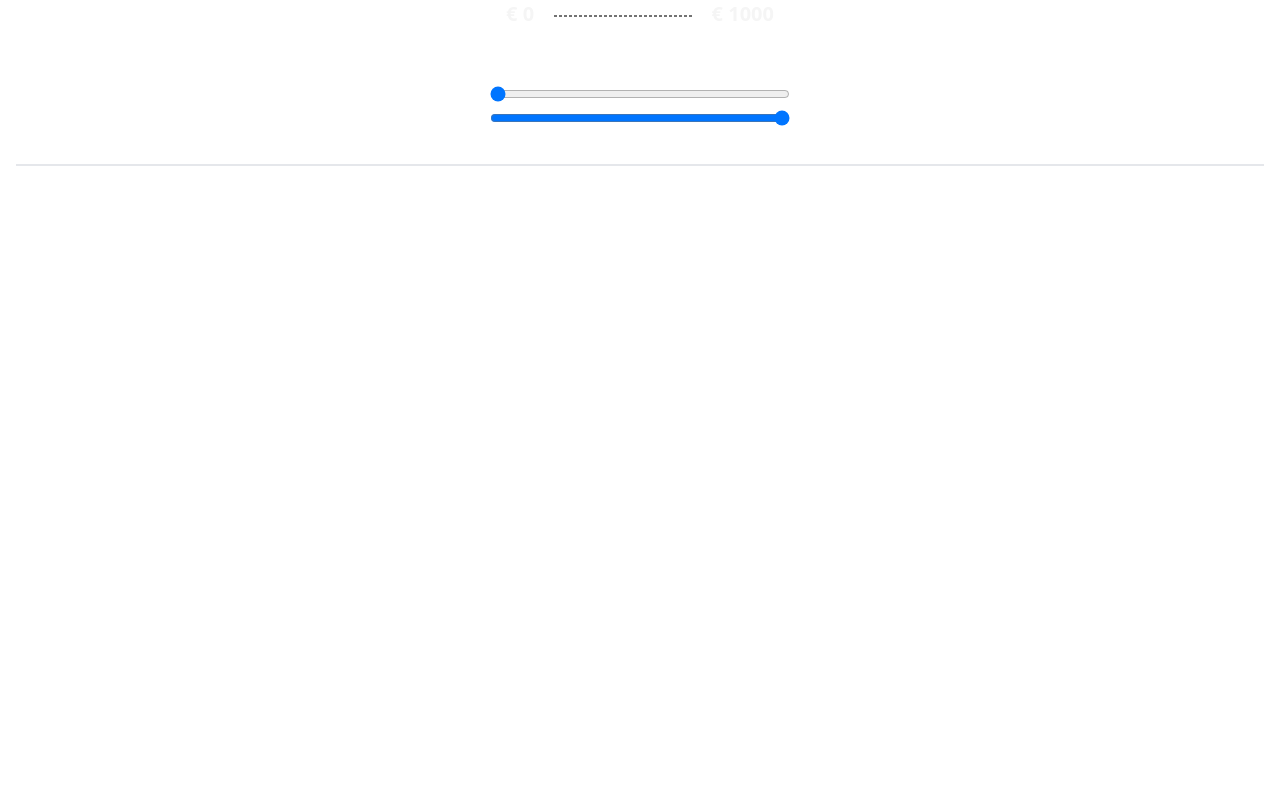
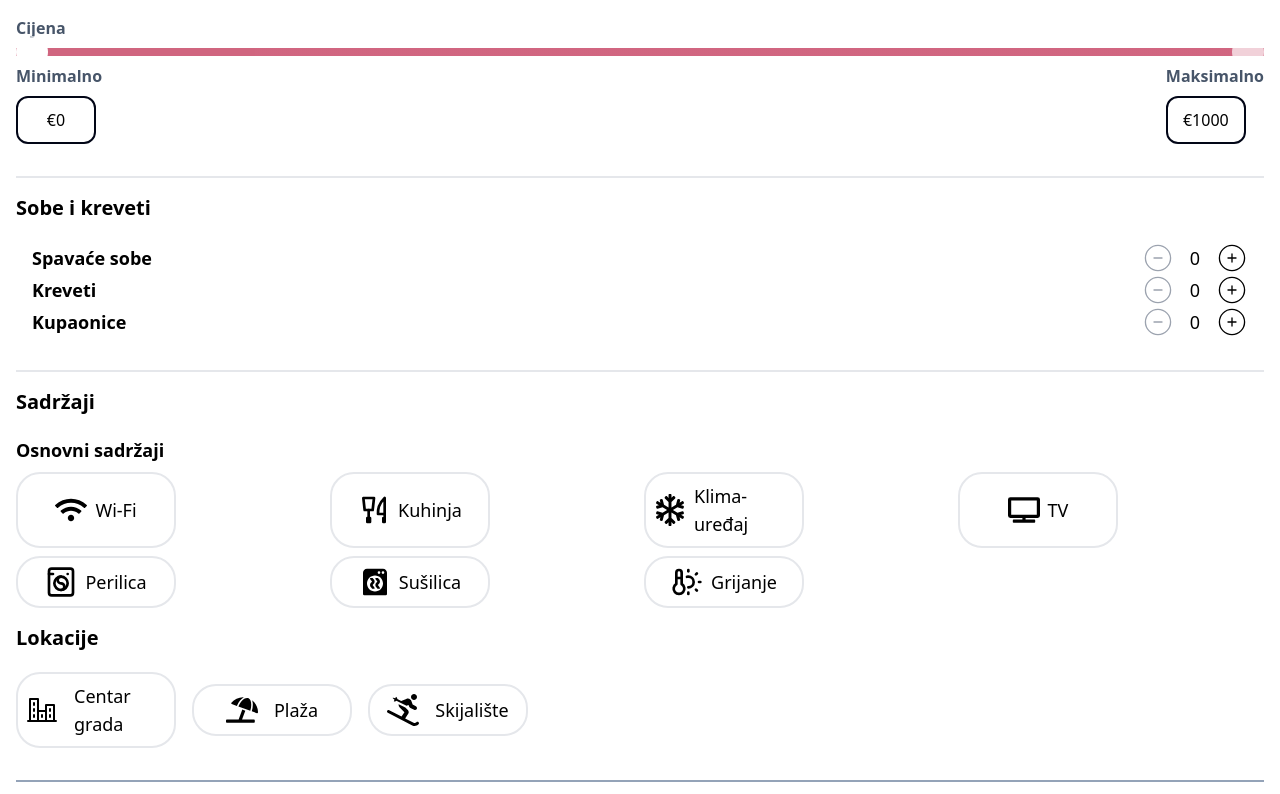
Before and after one commit to raguzf91/projekt-frontend, a React (Vite) app: page / in a window 1280 px wide. Shown: the part 326-1120 px from the top of the page. Before the commit the page ends 800 px from the top, so only its background shows below. Built offline with nearby package versions, Linux system fonts and the light colour scheme.

Commit message:
finished with slider and filter components

```diff
--- a/src/ui-components/Filters.tsx
+++ b/src/ui-components/Filters.tsx
@@ -1,17 +1,84 @@
-import { useState } from "react";
-import { IoMdClose } from "react-icons/io";
-import Slider from "./Slider";
+import React, { useState } from 'react';
+import { IoMdClose } from 'react-icons/io';
+import { CiCircleMinus, CiCirclePlus } from 'react-icons/ci';
+import Slider from './Slider';
+import { FaWifi } from "react-icons/fa";
+import { TbToolsKitchen } from "react-icons/tb";
+import { FaRegSnowflake } from "react-icons/fa";
+import { FaTv } from "react-icons/fa";
+import { LuWashingMachine } from "react-icons/lu";
+import { BiSolidDryer } from "react-icons/bi";
+import { TbTemperatureSun } from "react-icons/tb";
+import { PiCity } from "react-icons/pi";
+import { FaUmbrellaBeach } from "react-icons/fa";
+import { FaSkiing } from "react-icons/fa";
+import { LuHouse } from "react-icons/lu";
+import { PiBuildingApartment } from "react-icons/pi";
+import { IoPeopleOutline } from "react-icons/io5";
+
 const Filters = () => {
     const [activeButton, setActiveButton] = useState<string | null>(null);
+    const [rangeValue, setRangeValue] = useState<{ min: number; max: number }>({ min: 0, max: 1000 });
+    const [spavaceSobe, setSpavaceSobe] = useState(0);
+    const [kreveti, setKreveti] = useState(0);
+    const [kupaonice, setKupaonice] = useState(0);
 
     const handleButtonClick = (buttonType: string) => {
         setActiveButton(buttonType);
     };
 
-    const [rangeValue, setRangeValue] = useState<{min: number, max: number}>({min: 0, max: 1000});
     const handleRangeChange = (min: number, max: number) => {
-        setRangeValue({min, max});
+        setRangeValue({ min, max });
     };
+
+    const handleSobeKrevetiMinus = (index: number) => {
+        if (index === 0 && spavaceSobe > 0) {
+            setSpavaceSobe(spavaceSobe - 1);
+        } else if (index === 1 && kreveti > 0) {
+            setKreveti(kreveti - 1);
+        } else if (index === 2 && kupaonice > 0) {
+            setKupaonice(kupaonice - 1);
+        }
+    };
+
+    const handleSobeKrevetiAdd = (index: number) => {
+        if (index === 0) {
+            setSpavaceSobe(spavaceSobe + 1);
+        } else if (index === 1) {
+            setKreveti(kreveti + 1);
+        } else if (index === 2) {
+            setKupaonice(kupaonice + 1);
+        }
+    };
+
+    const sobeKreveti = [
+        { item: 'Spavaće sobe', value: spavaceSobe },
+        { item: 'Kreveti', value: kreveti },
+        { item: 'Kupaonice', value: kupaonice },
+    ];
+
+    const znacajke = [
+        {icon: <FaWifi />, text: 'Wi-Fi'},
+        {icon: <TbToolsKitchen />, text: 'Kuhinja'},
+        {icon: <FaRegSnowflake />, text: 'Klima-uređaj'},
+        {icon: <FaTv />, text: 'TV'},
+        {icon: <LuWashingMachine />, text: 'Perilica'},
+        {icon: <BiSolidDryer />, text: 'Sušilica'},
+        {icon: <TbTemperatureSun />, text: 'Grijanje'}
+
+    ];
+
+    const lokacije = [
+        {icon: <PiCity /> , text: 'Centar grada'},
+        {icon: <FaUmbrellaBeach />, text: 'Plaža'},
+        {icon: <FaSkiing /> , text: 'Skijalište'},
+    ];
+
+    const vrsteSmjestaja = [
+        {icon: <LuHouse />, text: 'Kuća'},
+        {icon: <PiBuildingApartment />, text: 'Stan'},
+        {icon: <IoPeopleOutline />, text: 'Dijeljenje stana'},
+    ];
 
     return (
         <div className="filter-container flex-col w-full justify-center items-center">
@@ -26,7 +93,6 @@ const Filters = () => {
             <div className="vrste-smjestaja m-4 flex-col justify-center items-center border-b-2 pb-8">
                 <h2 className="text-xl h-12 font-bold mb-4">Vrste smještaja</h2>
                 <div className="flex items-center justify-between rounded-3xl border-2 p-2">
-
                     <button
                         className={`text-lg font-semibold text-center rounded-3xl w-1/3 h-12 transition-all duration-100 ${
                             activeButton === 'Sve vrste'
@@ -37,8 +103,6 @@ const Filters = () => {
                     >
                         Sve vrste
                     </button>
-
-
                     <button
                         className={`text-lg font-semibold text-center rounded-3xl w-1/3 h-12 transition-all duration-100 ${
                             activeButton === 'Soba'
@@ -63,12 +127,74 @@ const Filters = () => {
             </div>
             <div className="raspon-cijena m-4 flex-col justify-center items-center border-b-2 pb-8">
                 <h2 className="text-xl h-12 font-bold">Raspon cijena</h2>
-                <h3 className="text-base ">Cijena noćenja uključujući naknade i poreze</h3>
+                <h3 className="text-base">Cijena noćenja uključujući naknade i poreze</h3>
                 <div>
-                    <Slider min={0} max={1000} currencyText="€" onChange={() => {
-                       handleRangeChange;
+                    <Slider min={rangeValue.min} max={rangeValue.max} currencyText="€" onChange={() => handleRangeChange} />
+                </div>
+            </div>
+            <div className="sobe-kreveti m-4 flex-col justify-center items-center border-b-2 pb-8">
+                <h2 className="text-xl h-12 font-bold">Sobe i kreveti</h2>
+                {sobeKreveti.map((item, index) => {
+                    return (
+                        <div key={index} className="flex justify-between items-center ml-4 mr-4">
+                            <p className="text-lg font-semibold">{item.item}</p>
+                            <div className="flex gap-4 justify-center items-center">
+                                <CiCircleMinus onClick={() => handleSobeKrevetiMinus(index)} className={`w-8 h-8 cursor-pointer ${item.value === 0 ? 'text-gray-400 cursor-not-allowed' : 'hover:border-2 hover:border-slate-950'}`} />
+                                <p className="text-lg">{item.value}</p>
+                                <CiCirclePlus onClick={() => handleSobeKrevetiAdd(index)} className="w-8 h-8 cursor-pointer hover:border-2 hover:border-slate-950" />
+                            </div>
+                        </div>
+                    );
+                })}
+            </div>
+            <div className='sadrzaji m-4 flex-col justify-center items-center border-b-2 pb-8'>
+                <h2 className='text-xl h-12 font-bold'>Sadržaji</h2>
+                <h3 className="text-lg font-bold mb-2">Osnovni sadržaji</h3>
+                <div className='grid grid-cols-4 gap-2'>
+                        {znacajke.map((znacajka, index) => {
+                            return (
+                                <div key={index} className='flex justify-center items-center rounded-3xl border-2 w-40 p-2 hover:border-slate-950 transition-all duration-100 cursor-pointer gap-y-4 gap-x-2'>
+                                    <div className='  flex justify-center items-center'>
+                                        {React.cloneElement(znacajka.icon, { className: 'w-8 h-8' })}
+                                    </div>
+                                    <p className='text-lg '>{znacajka.text}</p>
+                                </div>
+                            );
+                        })}
 
-                    }} />
+                </div>
+                <div className='lokacija mt-4 border-b-2 border-b-slate-400 pb-8'>
+                    <h2 className='text-xl h-12 font-bold'>Lokacije</h2>
+                    <div className='flex items-center gap-4'>
+                    {lokacije.map((lokacija, index) => {
+                        return (
+                            <div key={index} className='flex justify-center  items-center rounded-3xl border-2 w-40 p-2 hover:border-slate-950 transition-all duration-100 cursor-pointer gap-y-4 gap-4'>
+                                <div className='  flex justify-center items-center'>
+                                    {React.cloneElement(lokacija.icon, { className: 'w-8 h-8' })}
+                                </div>
+                                <p className='text-lg '>{lokacija.text}</p>
+                            </div>
+                        );
+                    })}
+
+                    </div>
+
+                </div>
+
+                <div className='vrsta-smjestaja mt-4 border-b-2 border-b-slate-400 pb-8'>
+                <h2 className='text-xl h-12 font-bold'>Vrste smještaja</h2>
+                    <div className='flex items-center gap-4'>
+                    {vrsteSmjestaja.map((vrsteSmjestaja, index) => {
+                        return (
+                            <div key={index} className='flex justify-center  items-center rounded-3xl border-2 w-40 p-2 hover:border-slate-950 transition-all duration-100 cursor-pointer gap-y-4 gap-4'>
+                                <div className='  flex justify-center items-center'>
+                                    {React.cloneElement(vrsteSmjestaja.icon, { className: 'w-8 h-8' })}
+                                </div>
+                                <p className='text-lg '>{vrsteSmjestaja.text}</p>
+                            </div>
+                        );
+                    })}
+                </div>
             </div>
         </div>
     </div>
--- a/src/ui-components/Slider.tsx
+++ b/src/ui-components/Slider.tsx
@@ -1,156 +1,151 @@
-import React, {
-    useCallback,
-    useEffect,
-    useState,
-    useRef
-} from 'react';
-
-const valueCSS = {
-    display: "flex",
-    alignItems: "center",
-    justifyContent: "center",
-    zIndex: 1,
-    gap: "2px",
-    paddingTop: "10px",
-};
+import React, { useState, useRef, useEffect } from 'react';
+import './css/Slider.css';
 
 interface SliderProps {
     min: number;
     max: number;
-    trackColor?: string;
     onChange: (value: { min: number; max: number }) => void;
-    rangeColor?: string;
-    valueStyle?: React.CSSProperties;
-    width?: string;
     currencyText?: string;
 }
 
 const Slider: React.FC<SliderProps> = ({
     min,
     max,
-    trackColor = "#cecece",
     onChange,
-    rangeColor = "#ff0303",
-    valueStyle = valueCSS,
-    width = "300px",
     currencyText = "$",
 }) => {
 
-    const [minVal, setMinVal] = useState(min);
-    const [maxVal, setMaxVal] = useState(max);
-    const minValRef = useRef(min);
-    const maxValRef = useRef(max);
-    const range = useRef<HTMLDivElement>(null);
+   const [minValue, setMinValue] = useState(min); // Initialize with min value
+   const [maxValue, setMaxValue] = useState(max); // Initialize with max value
+   const sliderRef = useRef<HTMLInputElement>(null);
 
 
-    // convert to percentage
-    const getPercent = useCallback(
-        (value: number): number => Math.round(((value - min) / (max - min)) * 100),
-        [min, max]
-    );
+   useEffect(() => {
+    setMinValue(min); // Update min value when min prop changes
+    setMaxValue(max); // Update max value when max prop changes
+}, [min, max]);
 
-    // set width of the range to decrease from the left side
-    useEffect(() => {
-        const minPercent = getPercent(minVal);
-        const maxPercent = getPercent(maxValRef.current);
 
-        if (range.current) {
-            range.current.style.left = `${minPercent}%`;
-            range.current.style.width = `${maxPercent - minPercent}%`;
+
+   const handleMinChange = (e: React.ChangeEvent<HTMLInputElement>) => {
+        const value = parseInt(e.target.value);
+        if (value <= maxValue) {
+            setMinValue(value);
+            console.log('Min value:', value);
+            onChange({ min: minValue, max: maxValue });
+        } else {
+            setMinValue(maxValue-2);
+            console.log('Min value:', value);
+            onChange({ min: minValue, max: maxValue });
         }
-    }, [minVal, getPercent]);
+   };
 
-    // set the width of the range to decrease from right side
-    useEffect(() => {
-        const minPercent = getPercent(minValRef.current);
-        const maxPercent = getPercent(maxVal);
+   const handleMaxChange = (e: React.ChangeEvent<HTMLInputElement>) => {
+        const value = parseInt(e.target.value);
+        if (maxValue <= minValue) {
+            setMaxValue(value + 2);
+            console.log('Max value:', value);
+            onChange({ min: minValue, max: maxValue });
+        } else if (value > max) {
+            setMaxValue(max);
+            onChange({ min: minValue, max: maxValue });
+        } else {
+            setMaxValue(value);
+            onChange({ min: minValue, max: maxValue });
+        }
+   };
 
-        if (range.current) {
-            range.current.style.width = `${maxPercent - minPercent}%`;
+   const handleMinInputChange = (e: React.ChangeEvent<HTMLInputElement>) => {
+        const inputValue = e.target.value.replace(currencyText, '');
+        const value = parseInt(inputValue);
+        console.log('Min Input value:', inputValue);
+        if (inputValue === '' || (!isNaN(value) && value >= min && value <= max)) {
+            setMinValue(inputValue === '' ? 0 : value);
+
         }
-    }, [maxVal, getPercent]);
+        if(inputValue === ''){
+            setMinValue(0);
+            onChange({ min: minValue, max: maxValue });
+        }
+   };
 
-    // Get min and max values when their state changes
-    useEffect(() => {
-        if (minVal != minValRef.current || maxVal != maxValRef.current) {
-            onChange({ min: minVal, max: maxVal });
-            minValRef.current = minVal;
-            maxValRef.current = maxVal;
+   const handleMaxInputChange = (e: React.ChangeEvent<HTMLInputElement>) => {
+        const inputValue = e.target.value.replace(currencyText, '');
+        const value = parseInt(inputValue);
+        if (inputValue === '' || (!isNaN(value) && value >= min && value <= max)) {
+            setMaxValue(inputValue === '' ? 0 : value);
+        } else if(value > max) {
+            setMaxValue(max);
+            e.target.value = max.toString();
+        } else {
+            handleMaxChange(e);
         }
-    }, [minVal, maxVal, onChange]);
+   };
+
+   const getMinThumbPosition = () => {
+        const percentage = ((minValue - min) / (max - min)) * 100;
+        return percentage;
+   };
+
+   const getMaxThumbPosition = () => {
+        const percentage = ((maxValue - min) / (max - min)) * 100;
+        return percentage;
+   };
+
+
 
     return (
-        <div className='w-full flex items-center justify-center flex-col space-y-14'>
-
-            {/* Display Price Value */}
-            <div className="w-[300px] px-4 flex items-center justify-between gap-x-5">
-
-                <p className="text-xl text-neutral-100 font-semibold">
-                    {currencyText} {minVal}
-                </p>
-
-                <div className="flex-1 border-dashed border border-neutral-500 mt-1"></div>
-
-                <p className="text-xl text-neutral-100 font-semibold">
-                    {currencyText} {maxVal}
-                </p>
-
-            </div>
-
-
-            {/* Style the price range slider */}
-            <div className="multi-slide-input-container" style={{ width }}>
-
+        <div>
+            <div>
+                <h3 className='mt-4 mb-2 font-semibold text-slate-600'>Cijena</h3>
+                <div className='relative '>
                     <input
                         type="range"
                         min={min}
                         max={max}
-                    value={minVal}
-                    onChange={(event) => {
-                        const value = Math.min(Number(event.target.value), maxVal - 1);
-                        setMinVal(value);
+                        value={minValue}
+                        onChange={handleMinChange}
+                        className='absolute w-full '
+                        style={{
+                            background: `linear-gradient(to right, #ddd ${getMinThumbPosition()}%, #bd244a ${getMinThumbPosition()}%, #bd244a ${getMaxThumbPosition()}%, #ddd ${getMaxThumbPosition()}%)`
                         }}
-                    className="thumb thumb-left"
-                    style={{
-                        width,
-                        zIndex: minVal > max - 100 || minVal === maxVal ? 5 : undefined,
-                    }}
+                        ref={sliderRef} // Attach the reference to the slider
                     />
-
                     <input
                         type="range"
                         min={min}
                         max={max}
-                    value={maxVal}
-                    onChange={(event) => {
-                        const value = Math.max(Number(event.target.value), minVal + 1);
-                        setMaxVal(value);
-                    }}
-                    className="thumb thumb-right"
+                        value={maxValue}
+                        onChange={handleMaxChange}
+                        className='absolute w-full '
                         style={{
-                        width,
-                        zIndex: minVal > max - 100 || minVal === maxVal ? 4 : undefined,
+                            background: 'none'
                         }}
                     />
-
-                <div className="slider">
-                    <div
-                        style={{ backgroundColor: trackColor }}
-                        className="track-slider"
+                </div>
+            </div>
+            <div className='flex justify-between'>
+                <div>
+                    <h3 className='mt-4 mb-2 font-semibold text-slate-600'>Minimalno</h3>
+                    <input
+                        type="text"
+                        value={`${currencyText}${minValue}`} // Use minValue for input value
+                        onChange={handleMinInputChange} // Handle input change
+                        className='border-2 border-slate-950 rounded-xl w-20 h-12 text-center placeholder-black focus:border-black focus:border-4 outline-none transition-all duration-75'
                     />
-
-                    <div
-                        ref={range}
-                        style={{ backgroundColor: rangeColor }}
-                        className="range-slider"
+                </div>
+                <div>
+                    <h3 className='mt-4 mb-2 font-semibold text-slate-600'>Maksimalno</h3>
+                    <input
+                        type="text"
+                        value={`${currencyText}${maxValue}`} // Use maxValue for input value
+                        onChange={handleMaxInputChange} // Handle input change
+                        className='border-2 border-slate-950 rounded-xl w-20 h-12 text-center placeholder-black focus:border-black focus:border-4 outline-none transition-all duration-75'
                     />
-
                 </div>
-
             </div>
-
         </div>
-    )
+    );
 }
 
 export default Slider;
--- /dev/null
+++ b/src/ui-components/css/Slider.css
@@ -0,0 +1,54 @@
+/* Slider.css */
+input[type="range"] {
+    -webkit-appearance: none; /* Remove default appearance */
+    appearance: none; /* Remove default appearance */
+    width: 100%;
+    height: 0.5rem; /* Adjust the height of the track */
+    outline: none;
+    opacity: 0.7;
+
+    transition: opacity 0.2s;
+
+}
+
+input[type="range"]:hover {
+    opacity: 1;
+}
+
+input[type="range"]::-webkit-slider-thumb {
+    -webkit-appearance: none; /* Remove default appearance */
+    appearance: none;
+    width: 2rem; /* Thumb width */
+    height: 2rem; /* Thumb height */
+    background: #ffffff; /* Thumb color */
+    cursor: pointer;
+    border-radius: 50%; /* Make the thumb round */
+}
+
+input[type="range"]::-moz-range-thumb {
+    width: 2rem; /* Thumb width */
+    height: 2rem; /* Thumb height */
+    background: #ffffff; /* Thumb color */
+    cursor: pointer;
+    border-radius: 50%; /* Make the thumb round */
+}
+
+input[type="range"]::-webkit-slider-thumb:hover {
+    -webkit-appearance: none; /* Remove default appearance */
+    appearance: none;
+    width: 2rem; /* Thumb width */
+    height: 2rem; /* Thumb height */
+    background: #ffffff; /* Thumb color */
+    cursor: pointer;
+    border-radius: 50%; /* Make the thumb round */
+    background: darkgrey;
+}
+
+input[type="range"]::-moz-range-thumb:hover {
+    width: 2rem; /* Thumb width */
+    height: 2rem; /* Thumb height */
+    background: #ffffff; /* Thumb color */
+    cursor: pointer;
+    border-radius: 50%; /* Make the thumb round */
+    background: darkgrey;
+}
```
Also changed, not shown: src/ui-components/css/MenuBar.css (renamed from src/ui-components/MenuBar.css), src/ui-components/css/Navbar.css (renamed from src/ui-components/Navbar.css). Lines whose indentation alone changed are shown as unchanged.
